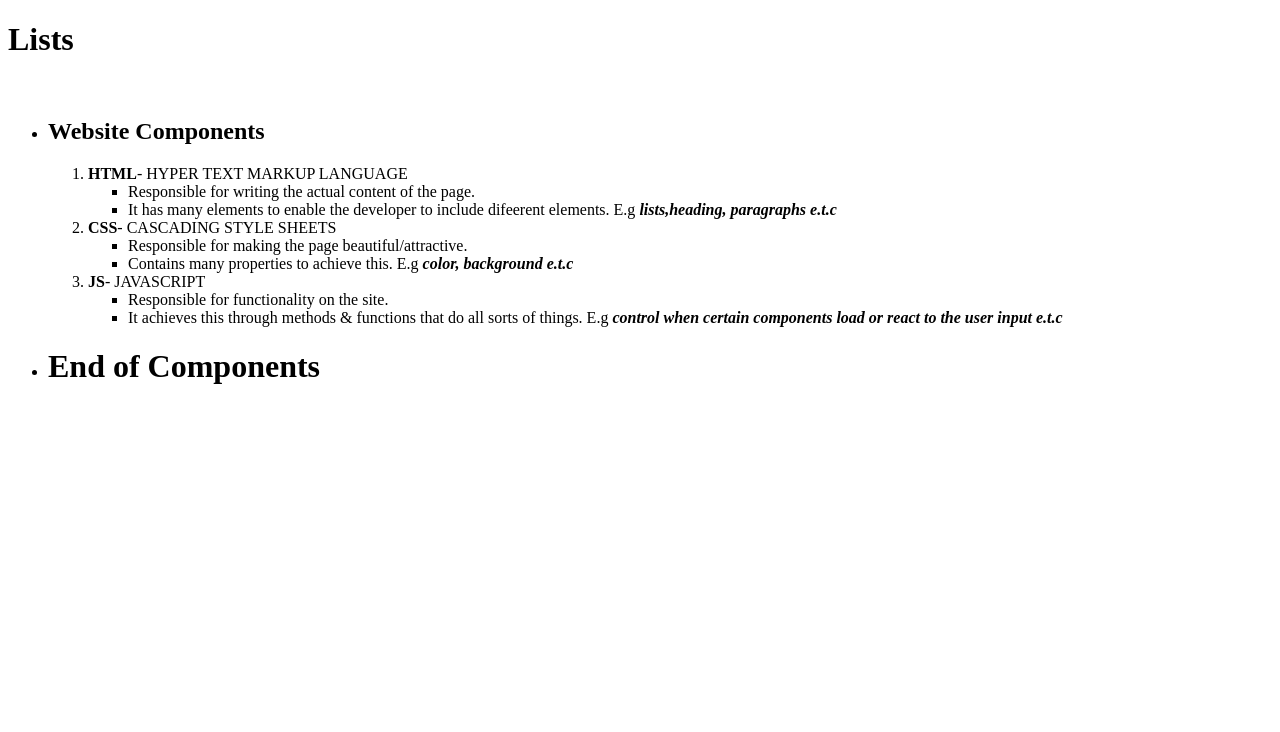
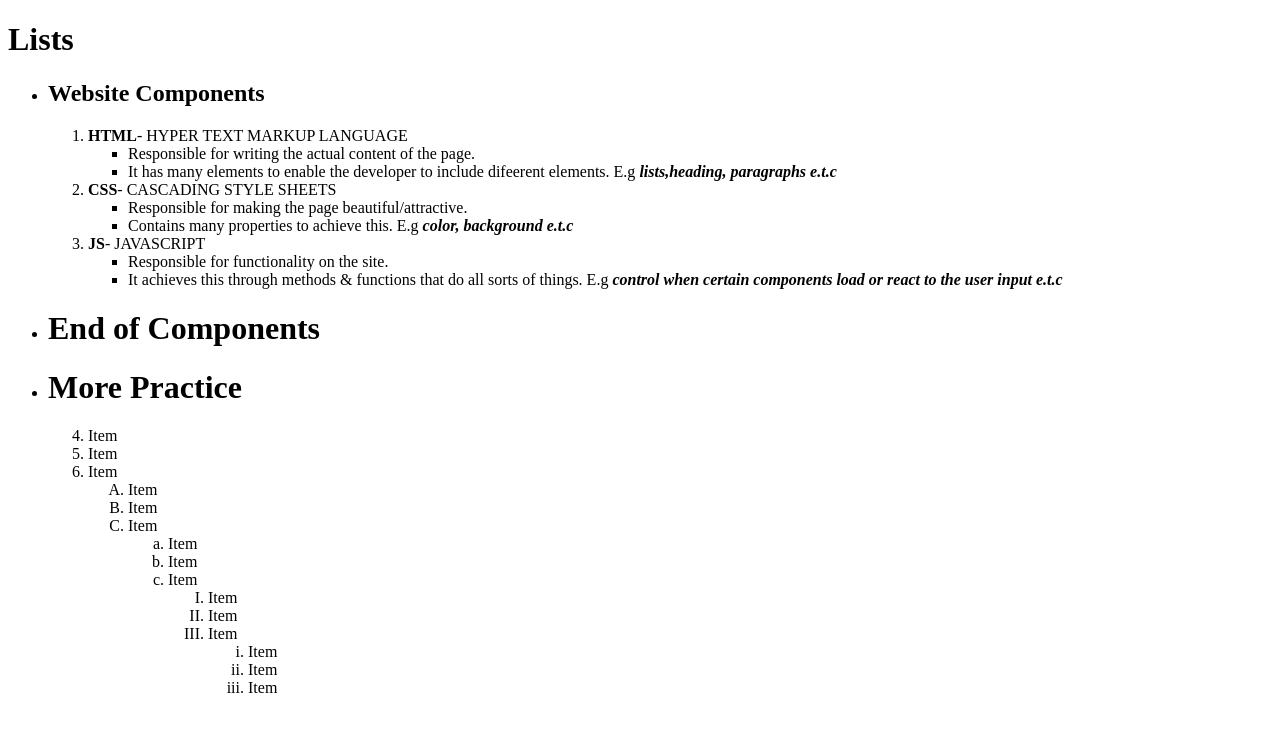
Before and after one commit to hoseamaganga1/Lists, a plain HTML site: page index.html in a window 1280 px wide. Drawn offline with Linux system fonts and the light colour scheme.

Commit message:
Add files via upload

```diff
--- a/index.html
+++ b/index.html
@@ -7,7 +7,6 @@
 </head>
 <body>
     <h1>Lists</h1>
-    <br>
     <ul>
         <li>
     <h2>Website Components</h2>
@@ -50,6 +49,38 @@
     <li>
         <h1>End of Components</h1>
     </li>
+    <li>
+        <h1>More Practice</h1>
+        <ol type="1" start="4">
+            <li>Item</li>
+            <li>Item</li>
+            <li>Item
+                <ol type="A">
+                    <li>Item</li>
+                    <li>Item</li>
+                    <li>Item
+                        <ol type="a">
+                            <li>Item</li>
+                            <li>Item</li>
+                            <li>Item
+                                <ol type="I">
+                                    <li>Item</li>
+                                    <li>Item</li>
+                                    <li>Item
+                                        <ol type="i">
+                                            <li>Item</li>
+                                            <li>Item</li>
+                                            <li>Item</li>
+                                        </ol>
+                                    </li>
+                                </ol>
+                            </li>
+                        </ol>
+                    </li>
+                </ol>
+            </li>
+        </ol>
+    </li>
     </ul>
 </body>
 </html>
```
